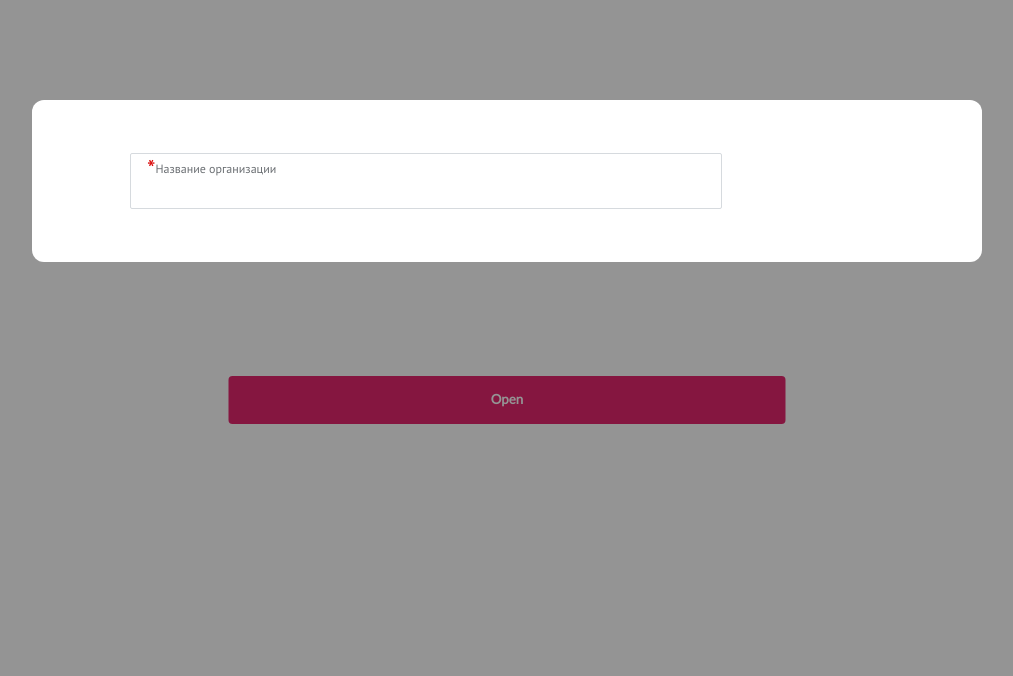
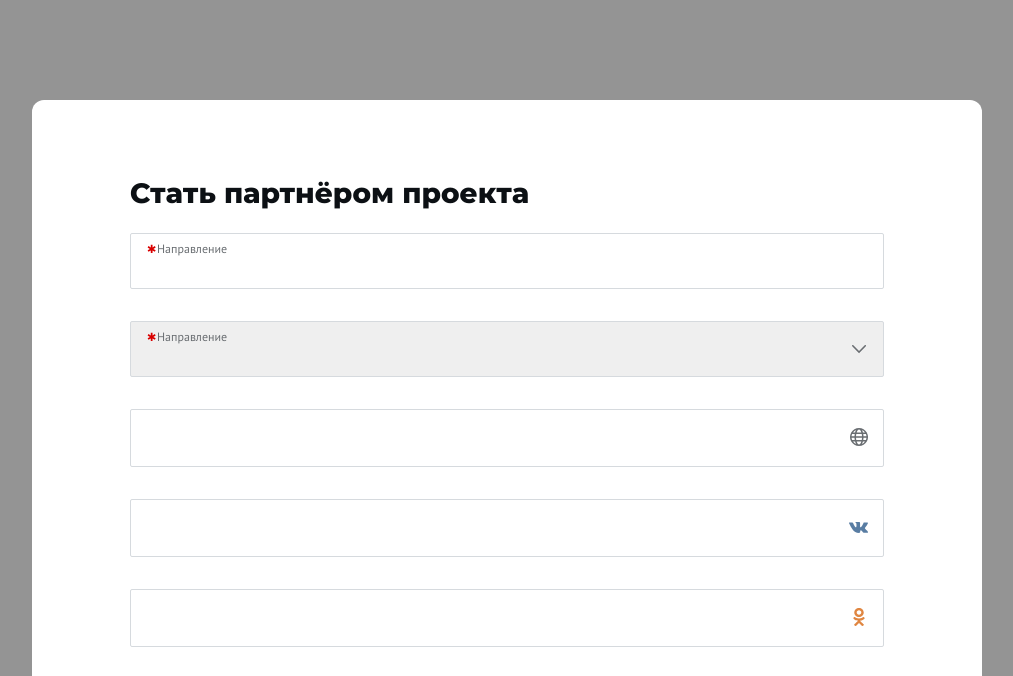
Before and after one commit to mishacollins7300/testTask, a plain HTML site: page practice-1/formPage.html in a window 1280 px wide. Shown: the top 676 px of the page, without its empty margins (133-1146 px from the left). Drawn offline with Linux system fonts and the light colour scheme.

Commit message:
Доделаны инпуты и формирование формы

```diff
--- a/practice-1/formPage.html
+++ b/practice-1/formPage.html
@@ -11,14 +11,57 @@
     <input type="button" class="content__button button" onclick="openModal()" value="Open">
     <div class="modal-window" id="modal-window">
         <div class="modal-window__content">
+            <h2 class="modal-window__title">Стать партнёром проекта</h2>
+            <div class="modal-window__form">
+                <div class="modal-window__input">
+                    <label class="modal-window__input__label input__label-required">
+                        Направление
+                    </label>
+                    <input type="text" class="input" required>
+                </div>
+                <div class="modal-window__input">
+                    <label class="modal-window__input__label input__label-required">
+                        Направление
+                    </label>
+                    <select class="input select" required>
+                        <option></option>
+                        <option value="eco">Экология</option>
+                        <option value="car">Машиностроение</option>
+                        <option value="noeco">Неэкология</option>
+                        <option value="nonoeco">НенеЭкология</option>
+                        <option value="why?">Почему 2 раза экология?</option>
+                    </select>
+                </div>
 
-            <div class="modal-window__input">
-                <div class="modal-window__input__label">
-                    <span class="modal-window__input__label__required">*</span>
-                    Название организации
+                <div class="modal-window__input">
+                    <input type="text" class="input">
+                    <img src="image/site.svg" alt="" class="input__icon">
                 </div>
-                <input type="text" class="input">
+                <div class="modal-window__input">
+                    <input type="text" class="input">
+                    <img src="image/vk.svg" alt="" class="input__icon">
+                </div>
+                <div class="modal-window__input">
+                    <input type="text" class="input">
+                    <img src="image/odnoklassniki.svg" alt="" class="input__icon">
+                </div>
+                <div class="modal-window__input">
+                    <input type="text" class="input">
+                    <img src="image/facebook.svg" alt="" class="input__icon">
+                </div>
+                <div class="modal-window__input">
+                    <input type="text" class="input">
+                    <img src="image/Instagram.svg" alt="" class="input__icon">
+                </div>
+                <div class="modal-window__input">
+                    <input type="text" class="input">
+                    <img src="image/youtube.svg" alt="" class="input__icon">
+                </div>
+                <div class="modal-window__input">
+                    <input type="text" class="input">
+                </div>
             </div>
+
         </div>
     </div>
 </div>
--- a/practice-1/style.css
+++ b/practice-1/style.css
@@ -8,6 +8,13 @@
 @font-face {
     font-family: 'PT sans';
     src: url('fonts/PT_Sans-Web-Regular.ttf') format('truetype');
+    font-weight: normal;
+    font-style: normal;
+}
+
+@font-face {
+    font-family: 'Montserrat';
+    src: url('fonts/Montserrat-ExtraBold.ttf') format('truetype');
     font-weight: normal;
     font-style: normal;
 }
@@ -65,9 +72,21 @@ body {
     padding: 53px 98px;
 }
 
+.modal-window__title {
+    font-family: Montserrat,sans-serif;
+    font-size: 28px;
+    color: #0C1014;
+    line-height: 34px;
+}
+
+.modal-window__form {
+    display: flex;
+    flex-direction: column;
+    gap: 32px;
+}
 .modal-window__input {
     position: relative;
-    width: 558px;
+    width: 100%;
     min-width: 200px;
 }
 
@@ -82,19 +101,42 @@ body {
     color: #6A6E72;
     display: flex;
     justify-content: center;
+    padding-left: 10px;
 }
 
-.modal-window__input__label__required {
-    color: #D90000;
-    font-size: 24px;
+.input__label-required {
+    background: url("image/label.svg") no-repeat left top 45%;
 }
+
 .input {
+    width: 100%;
     border-radius: 2px;
     border: 1px solid #D6DADE;
-    width: 558px;
-    min-width: 200px;
-    outline:none;
-    padding: 22px 16px 8px 16px;
+    outline: none;
+    padding: 16px;
     line-height: 24px;
     font-size: 16px;
+    -ms-box-sizing: content-box;
+    -moz-box-sizing: content-box;
+    -webkit-box-sizing: content-box;
+    box-sizing: border-box;
 }
+
+.input__icon {
+    position: absolute;
+    right: 16px;
+    top: 32%;
+}
+
+.select {
+    background-image: url("image/icon-color.svg");
+    background-size: 2%;
+    background-repeat: no-repeat;
+    background-position-y: center;
+    background-position-x: calc(100% - 16px);
+    -webkit-appearance: none;
+}
+input:required,
+select:required{
+    padding: 22px 16px 8px 16px;
+}
```
Also changed, not shown: practice-1/fonts/Montserrat-ExtraBold.ttf (added), practice-1/fonts/Montserrat-Regular.ttf (added), practice-1/image/Instagram.svg (added), practice-1/image/facebook.svg (added), practice-1/image/icon-color.svg (added), practice-1/image/label.svg (added), practice-1/image/odnoklassniki.svg (added), practice-1/image/site.svg (added), practice-1/image/vk.svg (added), practice-1/image/youtube.svg (added).
